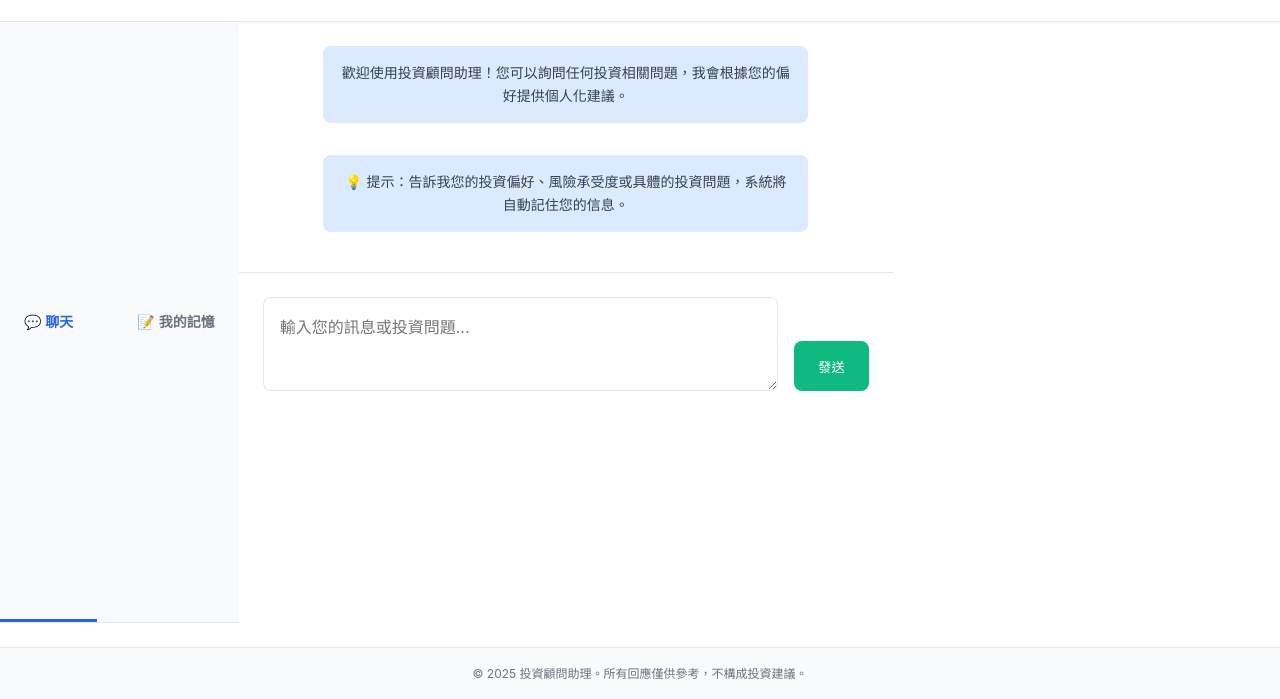
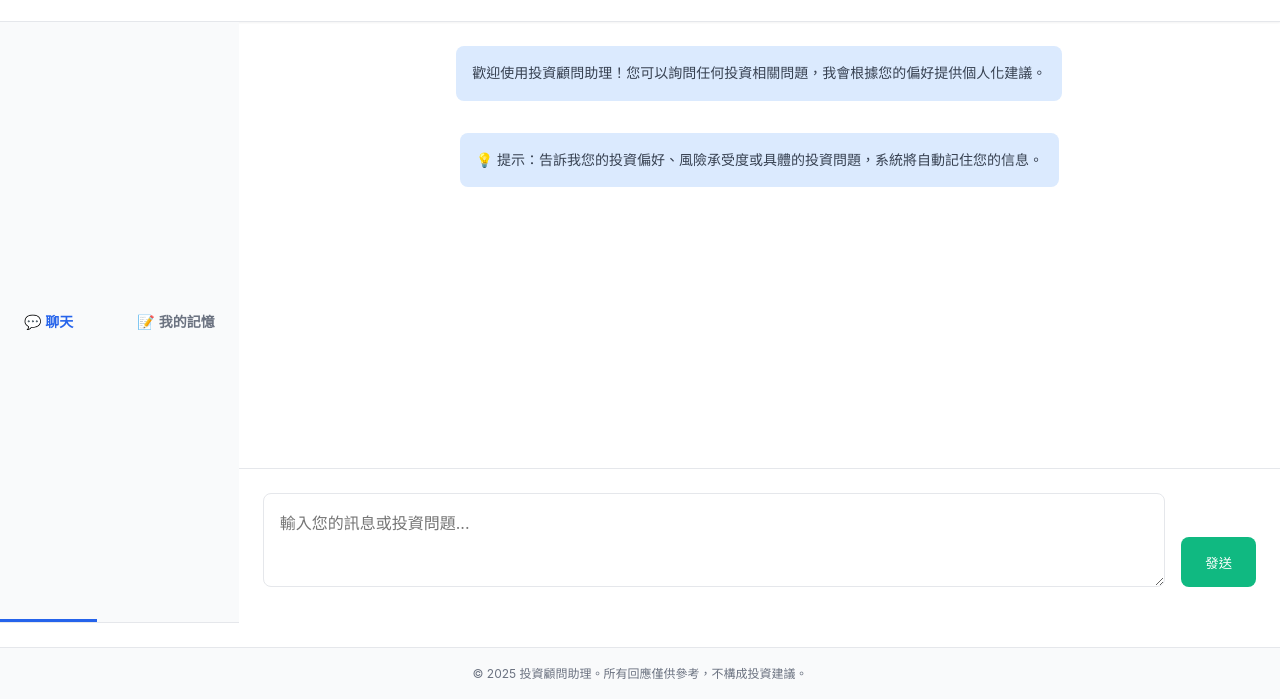
Before and after one commit to yenhunghuang/mem0Chatbot, a plain HTML site: page frontend/index.html in a window 1280 px wide. Shown: the part 101-800 px from the top of the page. Drawn offline with Linux system fonts and the light colour scheme.

Commit message:
fix(frontend): Resolve chat window scrolling issue
Changed .tab-content.active to a flex container to ensure correct height calculation for the messages area, which enables scrolling.

```diff
--- a/frontend/css/style.css
+++ b/frontend/css/style.css
@@ -413,7 +413,10 @@ body {
 }
 
 .tab-content.active {
-  display: block;
+  display: flex;
+  flex-direction: column;
+  flex: 1;
+  overflow: hidden;
   animation: fadeIn 0.3s ease-in;
 }
 
```
